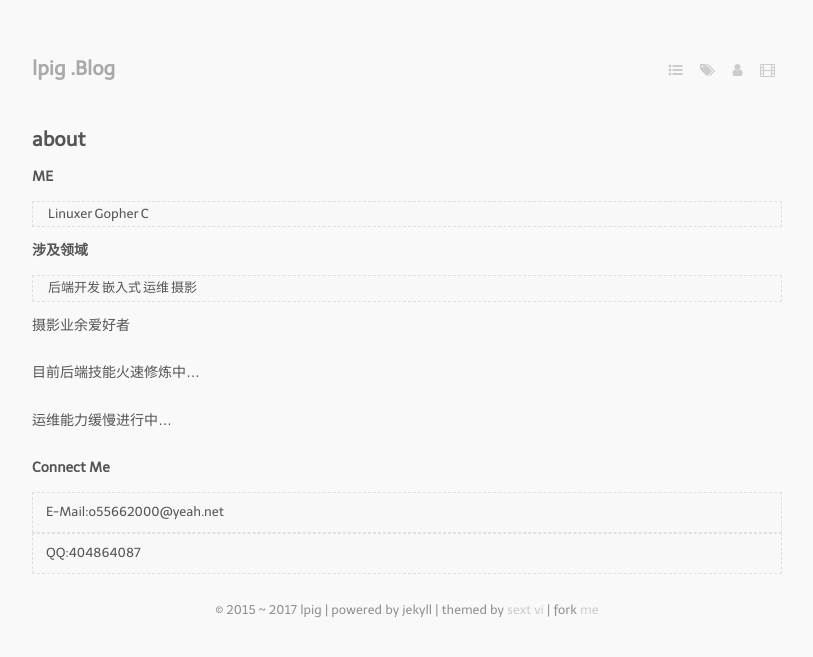
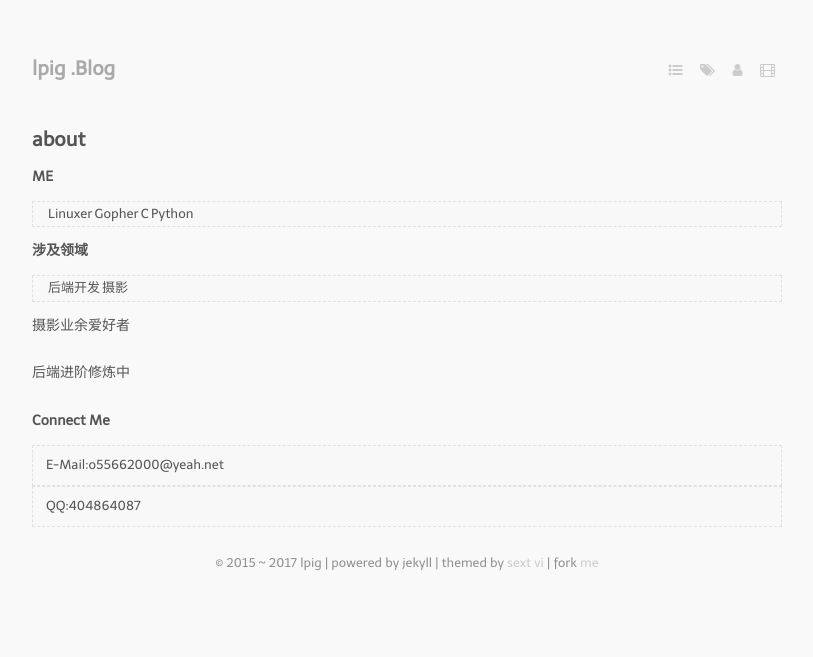
Before and after one commit to lpig/lpig.github.io, a Jekyll site: the page built from about.markdown, in a window 1280 px wide. Shown: the top 657 px of the page, without its empty margins (233-1046 px from the left). Built offline with Jekyll 4.4.1, drawn with Linux system fonts in a browser that asks for light colours; nearby versions of some CDN libraries; comment, search, counter and statistics services are not loaded.

```diff
--- a/about.markdown
+++ b/about.markdown
@@ -5,17 +5,15 @@ layout: page
 
 **ME**
 
->Linuxer|Gopher|C
+>Linuxer|Gopher|C|Python
 
 **涉及领域**
 
->后端开发|嵌入式|运维|摄影
+>后端开发|摄影
 
 摄影业余爱好者
 
-目前后端技能火速修炼中...
-
-运维能力缓慢进行中...
+后端进阶修炼中
 
 **Connect Me**
 >E-Mail:o55662000@yeah.net
```
Also changed, not shown: _layouts/default.html (+0 -13 lines).
